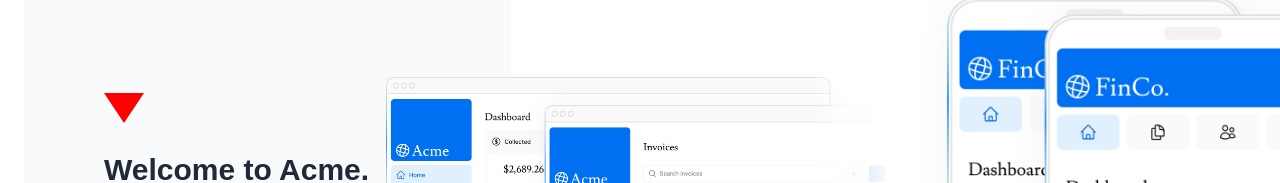
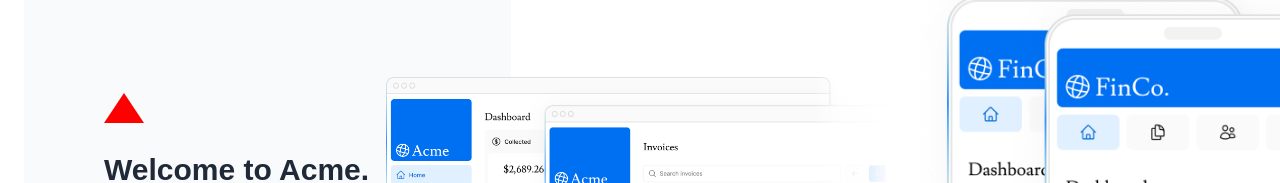
Before and after one commit to Ali-consciousroad/nextJsDashboard, a Next.js app: page / in a window 1280 px wide. Shown: the part 307-490 px from the top of the page. Built offline with nearby package versions, Linux system fonts and the light colour scheme; a web font is replaced by a local one.

Commit message:
Modify the logo on the main page to fit Avax logo

```diff
--- a/app/ui/home.module.css
+++ b/app/ui/home.module.css
@@ -6,5 +6,4 @@
     border-bottom: 30px solid red;
     border-left: 20px solid transparent;
     border-right: 20px solid transparent;
-    transform: rotate(180deg);
 }
```
